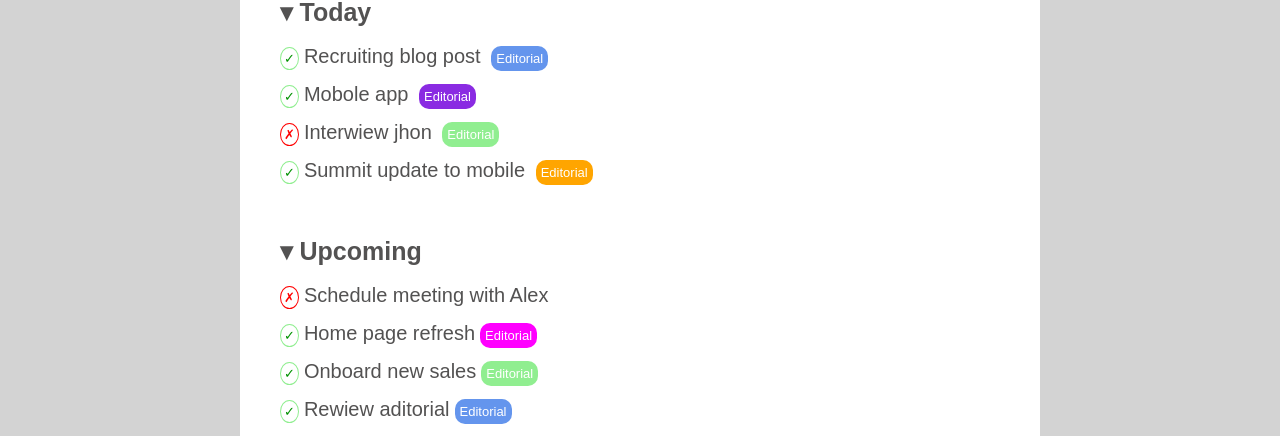
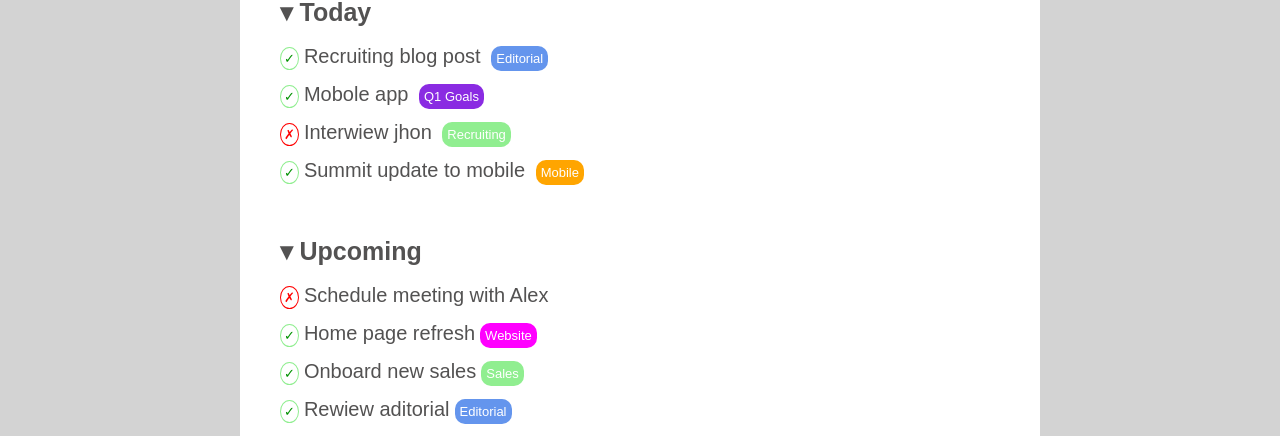
Before and after one commit to GiuseppeM22/html-css-toboolist, a plain HTML site: page index.html in a window 1280 px wide. Shown: the part 363-799 px from the top of the page. Drawn offline with Linux system fonts and the light colour scheme.

Commit message:
fix ( main ): aggiunte scritte span

```diff
--- a/index.html
+++ b/index.html
@@ -29,18 +29,18 @@
             <h3> ▾ Today</h3> <br>
             <p><span id="true">&#10003</span>Recruiting blog post <span class="text">Editorial</span></p>
 
-            <p><span id="true">&#10003</span>Mobole app <span id="viola" class="text">Editorial</span></p>
+            <p><span id="true">&#10003</span>Mobole app <span id="viola" class="text">Q1 Goals</span></p>
 
-            <p><span id="false">&#10007</span>Interwiew jhon <span id="green" class="text">Editorial</span></p>
+            <p><span id="false">&#10007</span>Interwiew jhon <span id="green" class="text">Recruiting</span></p>
 
-            <p><span id="true">&#10003</span>Summit update to mobile <span id="orange" class="text">Editorial</span></p>
+            <p><span id="true">&#10003</span>Summit update to mobile <span id="orange" class="text">Mobile</span></p>
 
             <h3> ▾ Upcoming</h3> <br>
             <p><span id="false">&#10007</span>Schedule meeting with Alex </p>
 
-            <p><span id="true">&#10003</span>Home page refresh<span id="lightviolet" class="text">Editorial</span></p>
+            <p><span id="true">&#10003</span>Home page refresh<span id="lightviolet" class="text">Website</span></p>
 
-            <p><span id="true">&#10003</span>Onboard new sales<span id="green" class="text">Editorial</span></p>
+            <p><span id="true">&#10003</span>Onboard new sales<span id="green" class="text">Sales</span></p>
 
             <p><span id="true">&#10003</span>Rewiew aditorial<span id="text" class="text">Editorial</span></p>
         </div>
```
